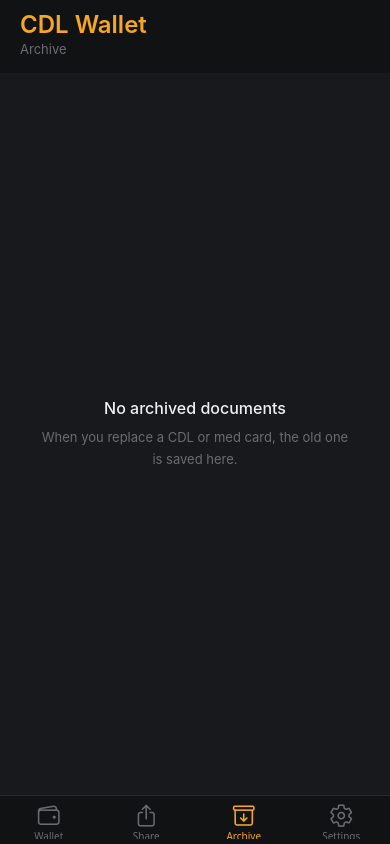
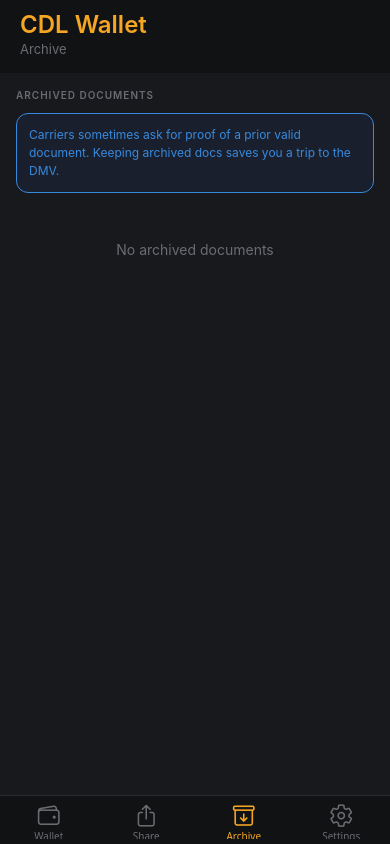
Before and after one commit to shaky1996/cdl_wallet, a React Native app: screen /Archive in a window 390 px wide. Built offline with nearby package versions, Linux system fonts and the light colour scheme; what expo-file-system, expo-notifications would draw is missing.

Commit message:
Added same styling for Archive screen as other screens

```diff
--- a/src/screens/ArchiveScreen.js
+++ b/src/screens/ArchiveScreen.js
@@ -11,8 +11,8 @@
     Image
 } from 'react-native';
 import { useFocusEffect } from '@react-navigation/native';
-import { theme } from '../styles/theme';
-import { common } from '../styles/common';
+
+import { colors } from '../constants/colors';
 import { getArchive, deleteArchivedDoc } from '../services/storage';
 import { formatPrettyDate } from '../utils/dateHelpers';
 import { DOC_LABELS } from '../constants/docTypes';
@@ -69,61 +69,69 @@
         navigation.navigate('ArchivedDocViewer', { item });
     };
 
-    const groupedByType = archive.reduce((acc, item) => {
-        const key = item.docType;
-        if (!acc[key]) acc[key] = [];
-        acc[key].push(item);
-        return acc;
-    }, {});
-
     const renderItem = ({ item }) => (
-        <View style={styles.archiveCard}>
-            <TouchableOpacity onPress={() => handleView(item)}>
+        <TouchableOpacity
+            activeOpacity={0.9}
+            onPress={() => handleView(item)}
+            style={styles.archiveCard}
+        >
+            {/* HEADER */}
             <View style={styles.cardHeader}>
                 <Image
                     source={{ uri: item.localUri }}
                     style={styles.docThumbImage}
                     resizeMode='cover'
                 />
+
                 <View style={styles.cardMeta}>
                     <Text style={styles.cardName}>
                         Old {DOC_LABELS[item.docType]}
                     </Text>
+
                     <Text style={styles.cardDates}>
                         Expiration date: {formatPrettyDate(item.expiryDate)}
                     </Text>
+
+                    {item.archivedAt ? (
                         <Text style={styles.cardDates}>
-                            {item.archivedAt
-                                ? `Added to archive: ${formatPrettyDate(item.archivedAt)}`
-                                : ''}
+                            Added to archive:{' '}
+                            {formatPrettyDate(item.archivedAt)}
                         </Text>
+                    ) : null}
                 </View>
             </View>
 
+            {/* ACTIONS */}
             <View style={styles.cardActions}>
                 <TouchableOpacity
                     style={[styles.cardAction, styles.cardActionLeft]}
-                        onPress={() => handleView(item)}
+                    onPress={(e) => {
+                        e?.stopPropagation?.();
+                        handleView(item);
+                    }}
                 >
                     <Text style={styles.viewText}>View</Text>
                 </TouchableOpacity>
+
                 <TouchableOpacity
                     style={styles.cardAction}
-                        onPress={() => handleDelete(item)}
+                    onPress={(e) => {
+                        e?.stopPropagation?.();
+                        handleDelete(item);
+                    }}
                     disabled={loading}
                 >
                     <Text style={styles.deleteText}>Delete</Text>
                 </TouchableOpacity>
             </View>
         </TouchableOpacity>
-        </View>
     );
 
     if (loadingArchive) {
         return (
-            <SafeAreaView style={common.safeArea}>
+            <SafeAreaView style={styles.safe}>
                 <ActivityIndicator
-                    color={theme.colors.accent}
+                    color={colors.accent}
                     style={{ flex: 1 }}
                 />
             </SafeAreaView>
@@ -131,16 +139,24 @@
     }
 
     return (
-        <SafeAreaView style={common.safeArea}>
+        <SafeAreaView style={styles.safe}>
             <Header subtitle='Archive' />
 
+            <View style={styles.body}>
+                <Text style={styles.label}>Archived documents</Text>
+
+                <View style={styles.infoBanner}>
+                    <Text style={styles.infoText}>
+                        Carriers sometimes ask for proof of a prior valid
+                        document. Keeping archived docs saves you a trip to the
+                        DMV.
+                    </Text>
+                </View>
 
                 {archive.length === 0 ? (
                     <View style={styles.emptyState}>
-                    <Text style={styles.emptyTitle}>No archived documents</Text>
-                    <Text style={styles.emptySub}>
-                        When you replace a CDL or med card, the old one is saved
-                        here.
+                        <Text style={styles.emptyText}>
+                            No archived documents
                         </Text>
                     </View>
                 ) : (
@@ -148,149 +164,132 @@
                         data={archive}
                         keyExtractor={(item) => item.id}
                         renderItem={renderItem}
-                    style={styles.list}
                         contentContainerStyle={styles.listContent}
-                    ListHeaderComponent={
-                        <View style={styles.infoBanner}>
-                            <Text style={styles.infoBannerText}>
-                                Carriers sometimes ask for proof of a prior
-                                valid document. Keeping archived docs saves you
-                                a trip to the DMV.
-                            </Text>
-                        </View>
-                    }
                         ItemSeparatorComponent={() => (
                             <View style={{ height: 8 }} />
                         )}
                     />
                 )}
+            </View>
         </SafeAreaView>
     );
 }
 
 const styles = StyleSheet.create({
-    screenTitle: {
-        color: theme.colors.textPrimary,
-        fontSize: theme.font.xl,
-        fontWeight: '500',
-        paddingHorizontal: theme.spacing.lg,
-        paddingTop: theme.spacing.sm,
-        paddingBottom: theme.spacing.md,
-        backgroundColor: theme.colors.bg
+    safe: {
+        flex: 1,
+        backgroundColor: colors.bg
     },
-    list: {
+
+    body: {
         flex: 1,
-        backgroundColor: theme.colors.bgBody
-    },
-    listContent: {
-        padding: theme.spacing.lg,
-        paddingBottom: 40,
+        backgroundColor: colors.bgBody,
+        padding: 16,
         gap: 8
     },
+
+    label: {
+        color: colors.textMuted,
+        fontSize: 10,
+        fontWeight: '600',
+        textTransform: 'uppercase',
+        letterSpacing: 1,
+        marginBottom: 4
+    },
+
     infoBanner: {
         backgroundColor: '#1a1f2e',
-        borderRadius: theme.radius.md,
+        borderRadius: 12,
         borderWidth: 0.5,
-        borderColor: theme.colors.blue,
-        padding: theme.spacing.md,
-        marginBottom: theme.spacing.md
+        borderColor: colors.blue,
+        padding: 12
     },
-    infoBannerText: {
-        color: theme.colors.blue,
+
+    infoText: {
+        color: colors.blue,
         fontSize: 12,
         lineHeight: 18
     },
+
+    listContent: {
+        paddingTop: 8,
+        paddingBottom: 40
+    },
+
     archiveCard: {
-        backgroundColor: theme.colors.bgCard,
-        borderRadius: theme.radius.lg,
+        backgroundColor: colors.bgCard,
+        borderRadius: 12,
         borderWidth: 1,
-        borderColor: theme.colors.border,
+        borderColor: colors.border,
         overflow: 'hidden'
     },
+
     cardHeader: {
         flexDirection: 'row',
         alignItems: 'center',
-        gap: theme.spacing.md,
-        padding: theme.spacing.md
+        gap: 12,
+        padding: 14
     },
+
     docThumbImage: {
         width: 64,
         height: 44,
         borderRadius: 6,
-        backgroundColor: theme.colors.border
+        backgroundColor: colors.border
     },
-    thumbText: {
-        color: theme.colors.textMuted,
-        fontSize: 10,
-        fontWeight: '600'
-    },
+
     cardMeta: {
         flex: 1
     },
+
     cardName: {
-        color: theme.colors.textPrimary,
-        fontSize: theme.font.base,
+        color: colors.textPrimary,
+        fontSize: 14,
         fontWeight: '500'
     },
+
     cardDates: {
-        color: theme.colors.textMuted,
+        color: colors.textMuted,
         fontSize: 12,
         marginTop: 2
     },
-    expiredBadge: {
-        backgroundColor: '#2a1a1a',
-        borderRadius: 20,
-        borderWidth: 0.5,
-        borderColor: theme.colors.red + '88',
-        paddingHorizontal: 8,
-        paddingVertical: 3
-    },
-    expiredBadgeText: {
-        color: theme.colors.red,
-        fontSize: 10,
-        fontWeight: '600'
-    },
+
     cardActions: {
         flexDirection: 'row',
         borderTopWidth: 0.5,
-        borderTopColor: theme.colors.border
+        borderTopColor: colors.border
     },
+
     cardAction: {
         flex: 1,
         paddingVertical: 10,
         alignItems: 'center'
     },
+
     cardActionLeft: {
         borderRightWidth: 0.5,
-        borderRightColor: theme.colors.border
+        borderRightColor: colors.border
     },
+
     viewText: {
-        color: theme.colors.accent,
+        color: colors.accent,
         fontSize: 12,
         fontWeight: '500'
     },
+
     deleteText: {
-        color: theme.colors.red,
+        color: colors.red,
         fontSize: 12,
         fontWeight: '500'
     },
+
     emptyState: {
-        flex: 1,
-        backgroundColor: theme.colors.bgBody,
-        alignItems: 'center',
-        justifyContent: 'center',
-        padding: 40
+        marginTop: 40,
+        alignItems: 'center'
     },
-    emptyTitle: {
-        color: theme.colors.textPrimary,
-        fontSize: theme.font.lg,
-        fontWeight: '500',
-        marginBottom: 8
-    },
-    emptySub: {
-        color: theme.colors.textMuted,
-        fontSize: theme.font.md,
-        textAlign: 'center',
-        lineHeight: 22
+
+    emptyText: {
+        color: colors.textMuted,
+        fontSize: 14
     }
 });
```
Lines whose indentation alone changed are shown as unchanged.
